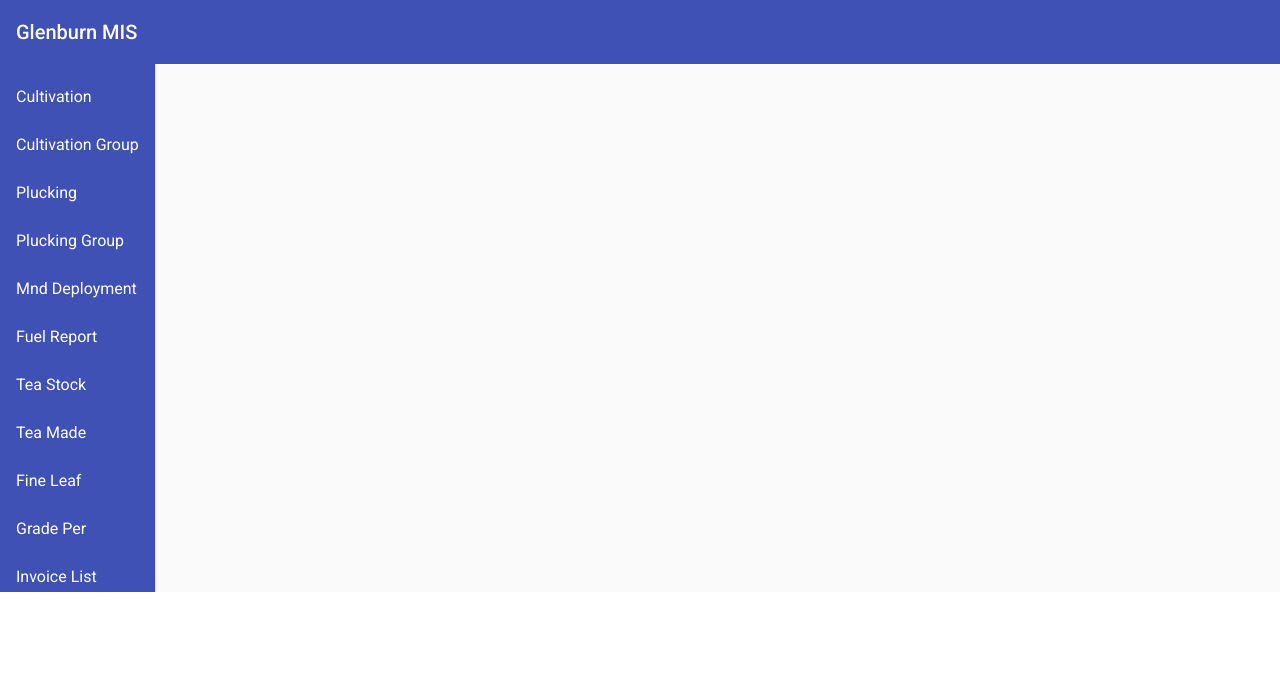
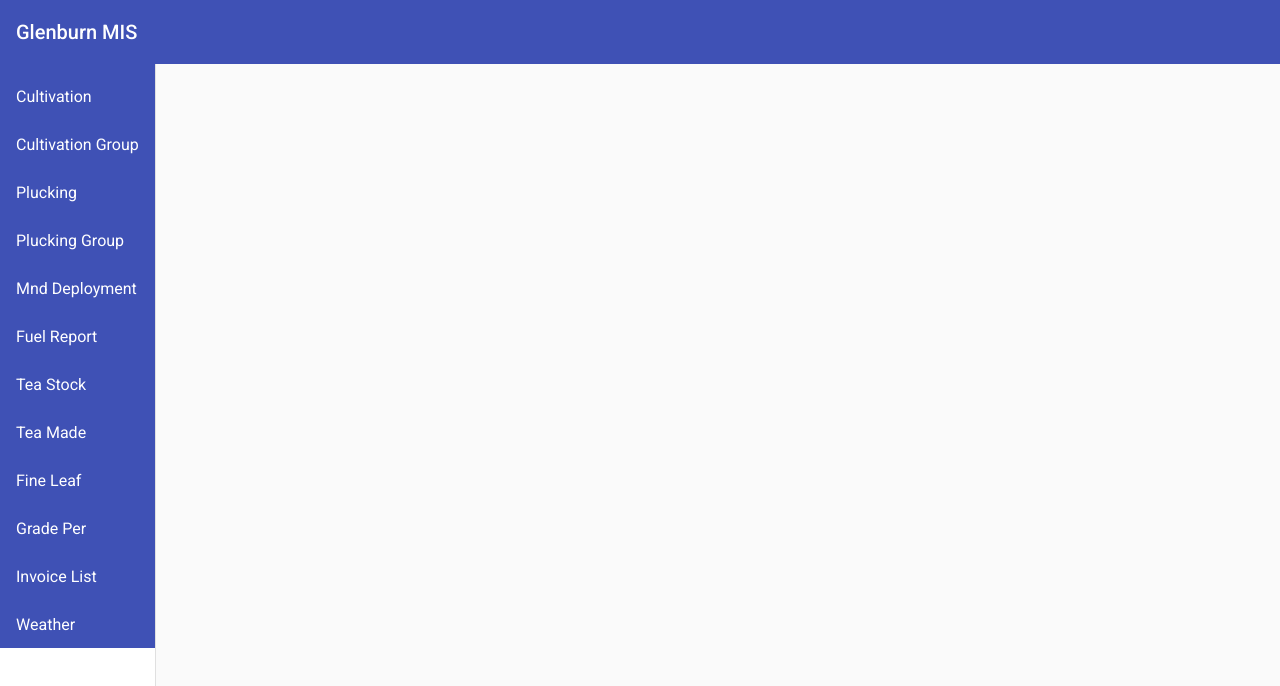
Before and after one commit to sidhant237/GlenMIS-FrontEnd, an Angular app: page / in a window 1280 px wide. Shown: the top 686 px of the page. Built offline with nearby package versions, Linux system fonts and the light colour scheme.

Commit message:
height of the application adjested to fit the viewport

```diff
--- a/src/app/app.component.css
+++ b/src/app/app.component.css
@@ -1,3 +1,7 @@
+.mat-drawer-container {
+    height: 90vh;
+}
+
 .mat-nav-list {
     background-color: #3f51b5;
 }
```
